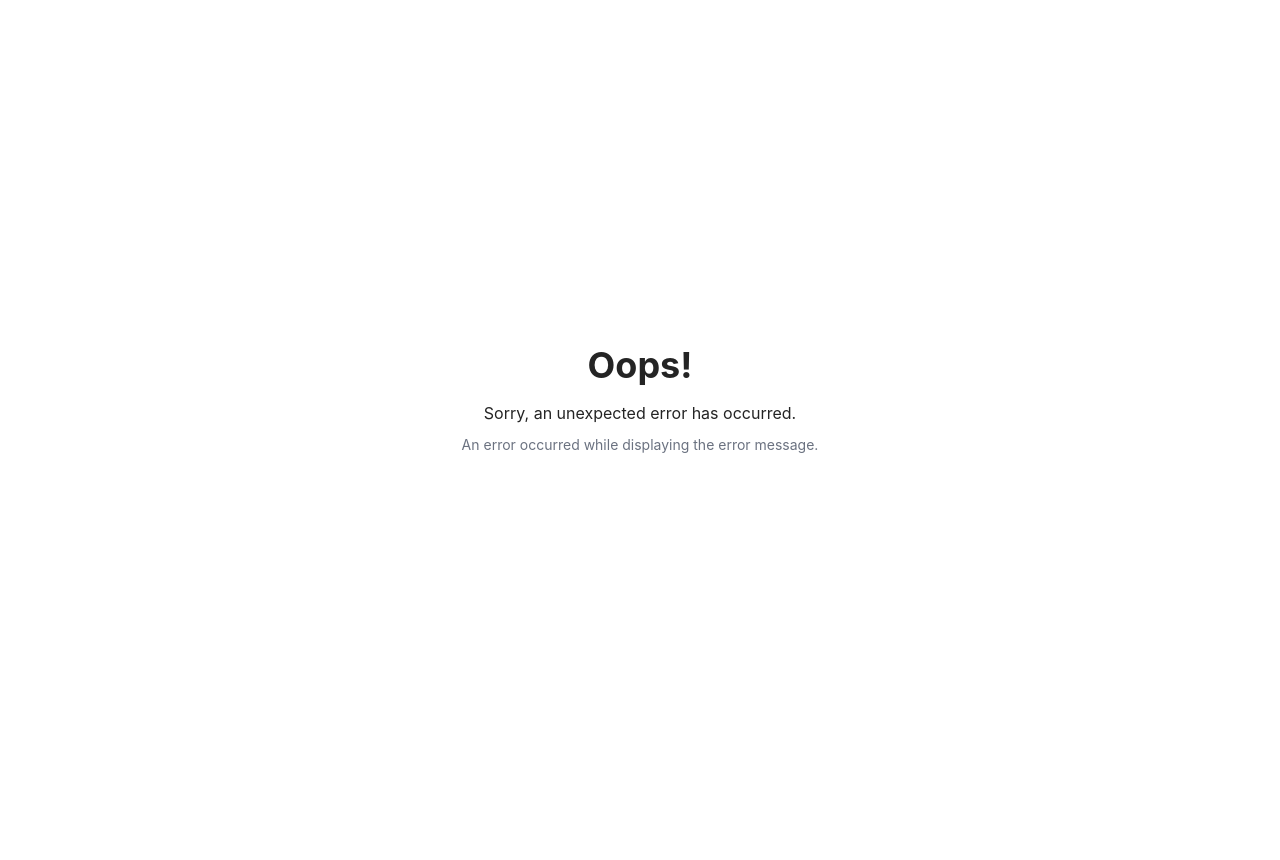
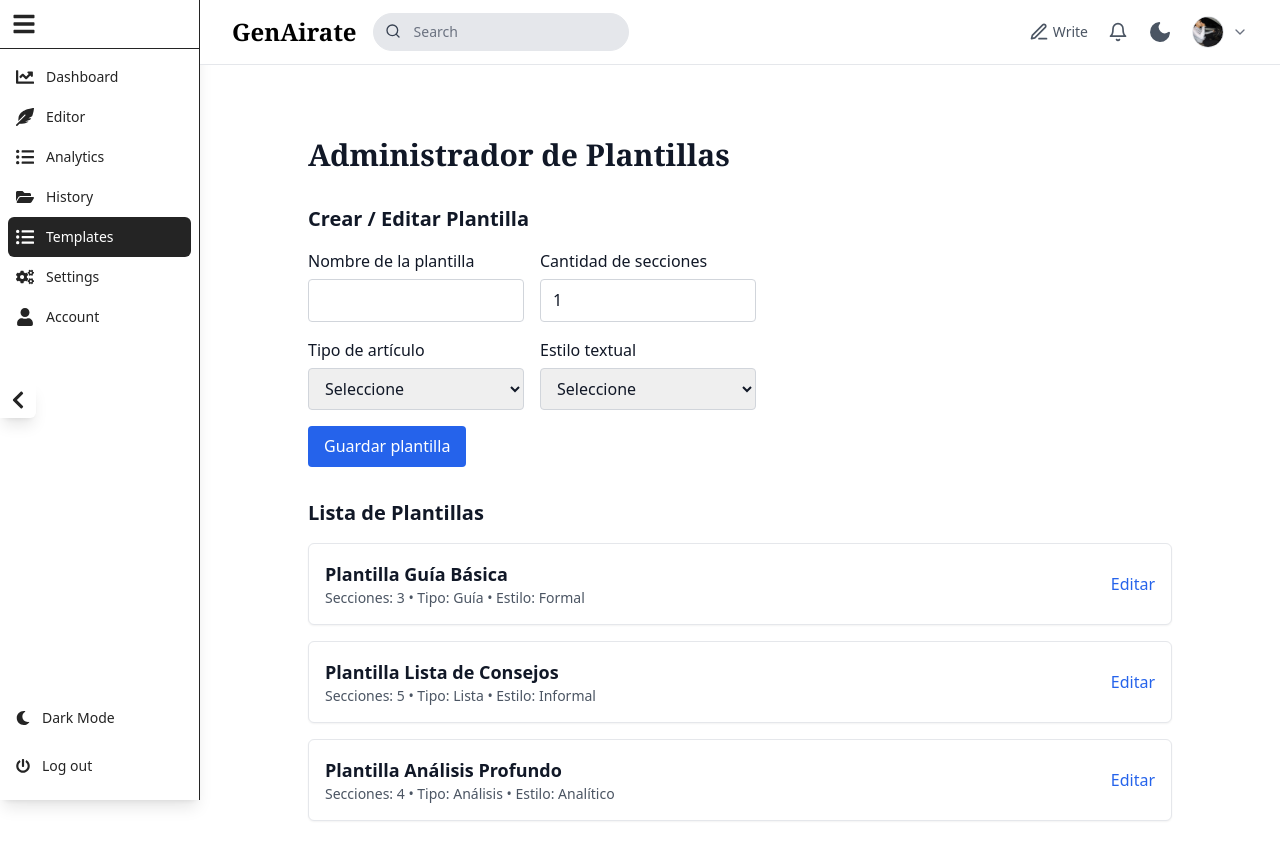
Before and after one commit to PedroCere/genairate, a React (Vite) app in the folder Frontend/genairate-front/: page /templates in a window 1280 px wide. Shown: the top 860 px of the page. Before the commit the page ends 800 px from the top, so only its background shows below. Built offline with nearby package versions, Linux system fonts and the light colour scheme.

Commit message:
templates_v1.0

```diff
--- a/Frontend/genairate-front/src/App.jsx
+++ b/Frontend/genairate-front/src/App.jsx
@@ -5,6 +5,7 @@ import Dashboard from './pages/Dashboard';
 import EditorPage from './pages/EditorPage';
 import AnalyticsPage from './pages/AnalyticsPage';
 import HistoryPage from './pages/HistoryPage';
+import TemplatesPage from './pages/TemplatesPage';
 import ErrorPage from './components/ErrorPage';
 import Layout from './Layout';
 
@@ -33,6 +34,10 @@ const router = createBrowserRouter([
       {
         path: 'history',
         element: <HistoryPage />
+      },
+      {
+        path: 'templates',
+        element: <TemplatesPage />
       }
     ]
   }
--- a/Frontend/genairate-front/src/pages/AnalyticsPage.jsx
+++ b/Frontend/genairate-front/src/pages/AnalyticsPage.jsx
@@ -23,7 +23,7 @@ export default function AnalyticsPage() {
       const data = await contentService.getAnalytics();
       setAnalytics(data);
 
-      // Calculate articles by type from demoArticles mock data
+
       const typeCounts = demoArticles.reduce((acc, article) => {
         acc[article.type] = (acc[article.type] || 0) + 1;
         return acc;
@@ -37,23 +37,23 @@ export default function AnalyticsPage() {
     return <div className="text-center py-10">Cargando métricas...</div>;
   }
 
-  // Determine most used tone
+
   const toneEntries = Object.entries(analytics.toneDistribution);
   const mostUsedTone = toneEntries.reduce((max, entry) => (entry[1] > max[1] ? entry : max), ['', 0])[0];
 
-  // Data for weekly length bar chart
+
   const weeklyData = {
     labels: ['Semana 1', 'Semana 2', 'Semana 3', 'Semana 4', 'Semana 5', 'Semana 6', 'Semana 7'],
     datasets: [
       {
         label: 'Longitud por semana (palabras)',
         data: analytics.weeklyProgress,
-        backgroundColor: 'rgba(37, 99, 235, 0.7)', // Tailwind blue-600
+        backgroundColor: 'rgba(37, 99, 235, 0.7)',
       },
     ],
   };
 
-  // Data for articles by type pie chart
+
   const articleTypes = Object.keys(articlesByType);
   const articleTypeCounts = Object.values(articlesByType);
   const articlesByTypeData = {
@@ -63,9 +63,9 @@ export default function AnalyticsPage() {
         label: 'Artículos por tipo',
         data: articleTypeCounts,
         backgroundColor: [
-          'rgba(59, 130, 246, 0.7)', // blue-500
-          'rgba(16, 185, 129, 0.7)', // green-500
-          'rgba(234, 179, 8, 0.7)',  // yellow-400
+          'rgba(59, 130, 246, 0.7)',
+          'rgba(16, 185, 129, 0.7)',
+          'rgba(234, 179, 8, 0.7)',
         ],
         hoverOffset: 10,
       },
--- /dev/null
+++ b/Frontend/genairate-front/src/pages/TemplatesPage.jsx
@@ -0,0 +1,190 @@
+import { useState, useEffect } from 'react';
+
+const mockedTemplates = [
+  {
+    id: '1',
+    name: 'Plantilla Guía Básica',
+    sectionsCount: 3,
+    articleType: 'guía',
+    textStyle: 'formal',
+  },
+  {
+    id: '2',
+    name: 'Plantilla Lista de Consejos',
+    sectionsCount: 5,
+    articleType: 'lista',
+    textStyle: 'informal',
+  },
+  {
+    id: '3',
+    name: 'Plantilla Análisis Profundo',
+    sectionsCount: 4,
+    articleType: 'análisis',
+    textStyle: 'analítico',
+  },
+];
+
+const articleTypes = ['guía', 'lista', 'análisis'];
+const textStyles = ['formal', 'informal', 'analítico'];
+
+export default function TemplatesPage() {
+  const [templates, setTemplates] = useState([]);
+  const [form, setForm] = useState({
+    id: null,
+    name: '',
+    sectionsCount: 1,
+    articleType: '',
+    textStyle: '',
+  });
+
+  useEffect(() => {
+
+    setTemplates(mockedTemplates);
+  }, []);
+
+  function handleInputChange(e) {
+    const { name, value } = e.target;
+    setForm((prev) => ({
+      ...prev,
+      [name]: name === 'sectionsCount' ? Number(value) : value,
+    }));
+  }
+
+  function handleEdit(template) {
+    setForm(template);
+  }
+
+  function handleSave() {
+    if (!form.name || !form.articleType || !form.textStyle || form.sectionsCount < 1) {
+      alert('Por favor, complete todos los campos correctamente.');
+      return;
+    }
+
+    if (form.id) {
+
+      setTemplates((prev) =>
+        prev.map((t) => (t.id === form.id ? { ...form } : t))
+      );
+    } else {
+
+      const newTemplate = {
+        ...form,
+        id: Date.now().toString(),
+      };
+      setTemplates((prev) => [...prev, newTemplate]);
+    }
+
+
+    setForm({
+      id: null,
+      name: '',
+      sectionsCount: 1,
+      articleType: '',
+      textStyle: '',
+    });
+  }
+
+  return (
+    <div className="max-w-4xl mx-auto px-4 py-10 text-gray-900 dark:text-gray-100">
+      <h1 className="text-3xl font-serif font-semibold mb-8">
+        Administrador de Plantillas
+      </h1>
+
+      <section className="mb-8">
+        <h2 className="text-xl font-semibold mb-4">Crear / Editar Plantilla</h2>
+        <div className="grid grid-cols-1 sm:grid-cols-2 gap-4 max-w-md">
+          <div>
+            <label className="block mb-1 font-medium">Nombre de la plantilla</label>
+            <input
+              type="text"
+              name="name"
+              value={form.name}
+              onChange={handleInputChange}
+              className="w-full rounded border border-gray-300 px-3 py-2 dark:bg-gray-800 dark:border-gray-600"
+            />
+          </div>
+          <div>
+            <label className="block mb-1 font-medium">Cantidad de secciones</label>
+            <input
+              type="number"
+              name="sectionsCount"
+              min={1}
+              value={form.sectionsCount}
+              onChange={handleInputChange}
+              className="w-full rounded border border-gray-300 px-3 py-2 dark:bg-gray-800 dark:border-gray-600"
+            />
+          </div>
+          <div>
+            <label className="block mb-1 font-medium">Tipo de artículo</label>
+            <select
+              name="articleType"
+              value={form.articleType}
+              onChange={handleInputChange}
+              className="w-full rounded border border-gray-300 px-3 py-2 dark:bg-gray-800 dark:border-gray-600"
+            >
+              <option value="">Seleccione</option>
+              {articleTypes.map((type) => (
+                <option key={type} value={type}>
+                  {type.charAt(0).toUpperCase() + type.slice(1)}
+                </option>
+              ))}
+            </select>
+          </div>
+          <div>
+            <label className="block mb-1 font-medium">Estilo textual</label>
+            <select
+              name="textStyle"
+              value={form.textStyle}
+              onChange={handleInputChange}
+              className="w-full rounded border border-gray-300 px-3 py-2 dark:bg-gray-800 dark:border-gray-600"
+            >
+              <option value="">Seleccione</option>
+              {textStyles.map((style) => (
+                <option key={style} value={style}>
+                  {style.charAt(0).toUpperCase() + style.slice(1)}
+                </option>
+              ))}
+            </select>
+          </div>
+        </div>
+        <button
+          onClick={handleSave}
+          className="mt-4 px-4 py-2 bg-blue-600 text-white rounded hover:bg-blue-700"
+        >
+          Guardar plantilla
+        </button>
+      </section>
+
+      <section>
+        <h2 className="text-xl font-semibold mb-4">Lista de Plantillas</h2>
+        {templates.length === 0 ? (
+          <p className="text-center text-gray-500 dark:text-gray-400">
+            No hay plantillas disponibles.
+          </p>
+        ) : (
+          <ul className="space-y-4">
+            {templates.map((template) => (
+              <li
+                key={template.id}
+                className="border rounded-md p-4 bg-white dark:bg-gray-800 shadow-sm flex justify-between items-center"
+              >
+                <div>
+                  <h3 className="font-semibold text-lg">{template.name}</h3>
+                  <p className="text-sm text-gray-600 dark:text-gray-400">
+                    Secciones: {template.sectionsCount} • Tipo: {template.articleType.charAt(0).toUpperCase() + template.articleType.slice(1)} • Estilo: {template.textStyle.charAt(0).toUpperCase() + template.textStyle.slice(1)}
+                  </p>
+                </div>
+                <button
+                  onClick={() => handleEdit(template)}
+                  className="text-blue-600 hover:underline"
+                >
+                  Editar
+                </button>
+              </li>
+            ))}
+          </ul>
+        )}
+      </section>
+    </div>
+  );
+}
```
Also changed, not shown: Frontend/genairate-front/src/pages/HistoryPage.jsx (+5 -5 lines).
